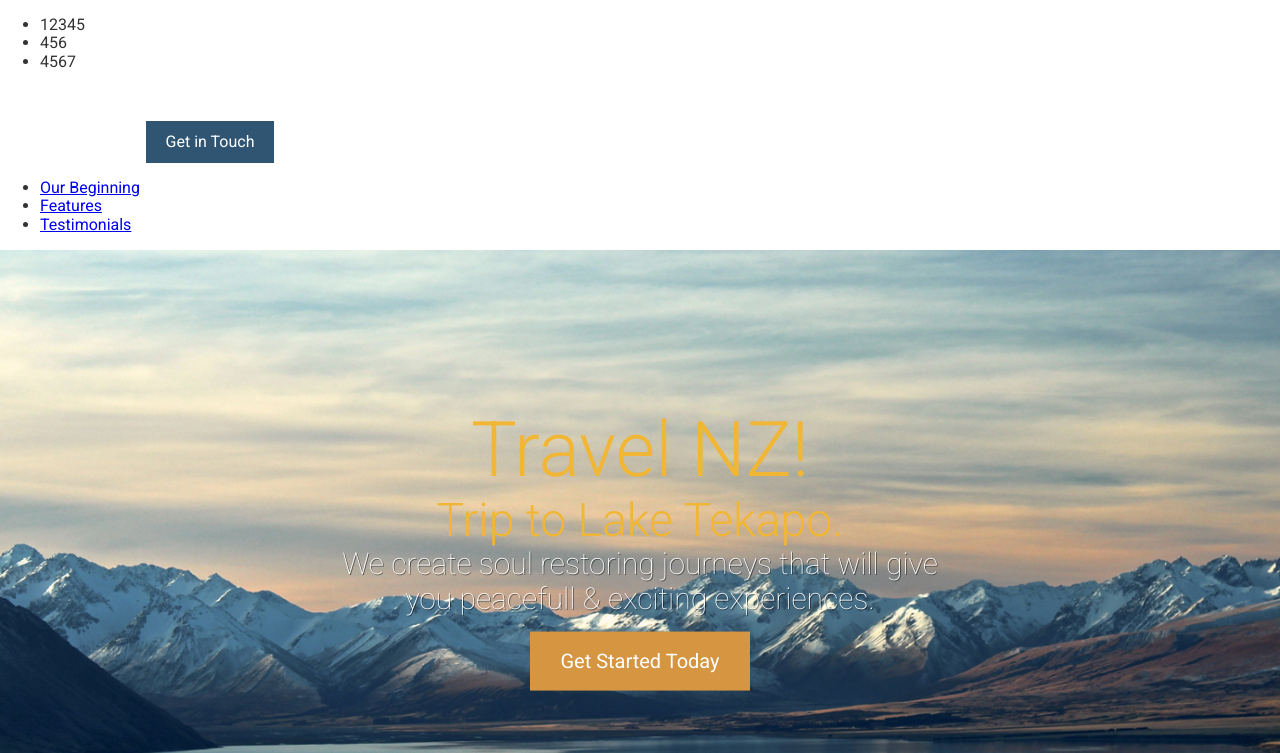
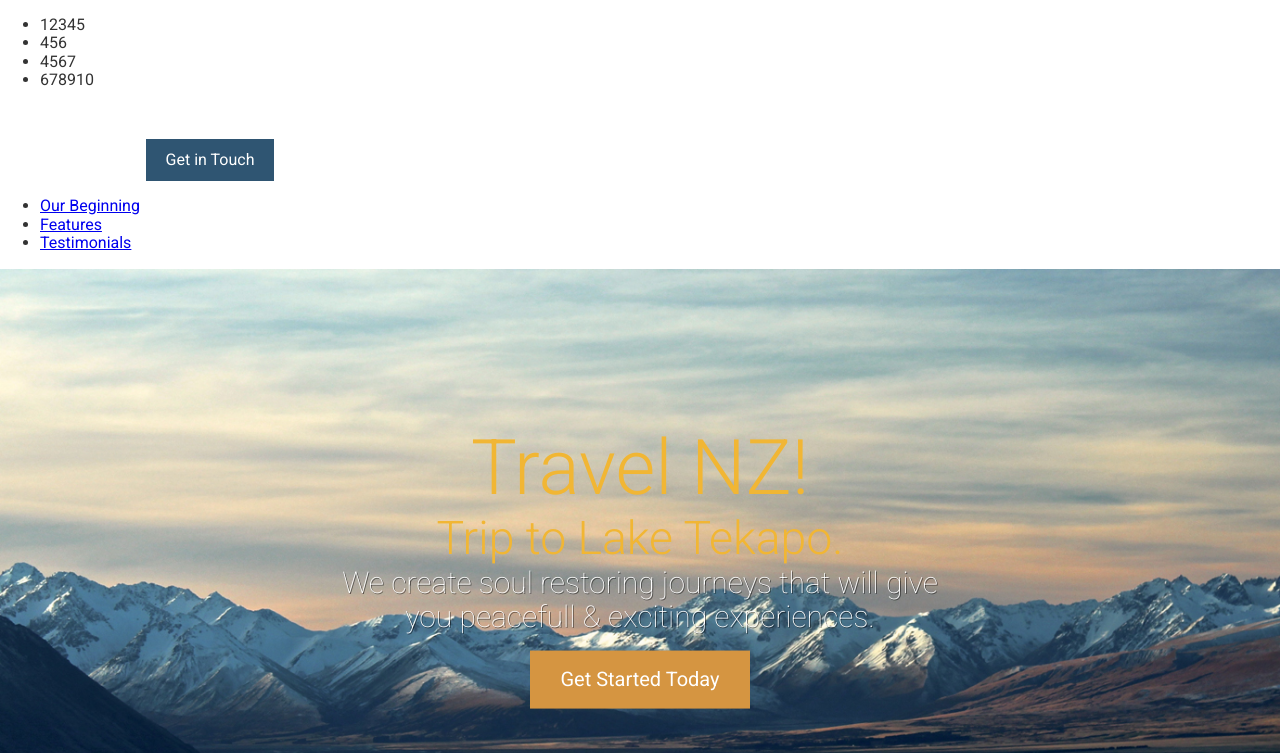
Before and after one commit to lyndonfox-web/travel-nz, a website: page app/index.html in a window 1280 px wide. Shown: the top 753 px of the page. Drawn offline with Linux system fonts and the light colour scheme.

Commit message:
Completed

```diff
--- a/app/index.html
+++ b/app/index.html
@@ -23,7 +23,7 @@
       <li>12345</li>
       <li>456</li>
       <li>4567</li>
-      <!-- <li>678910</li> -->
+      <li>678910</li>
     </ul>
     <header>
       <img src="assets/images/icons/clear-view-escapes.svg" />
```
